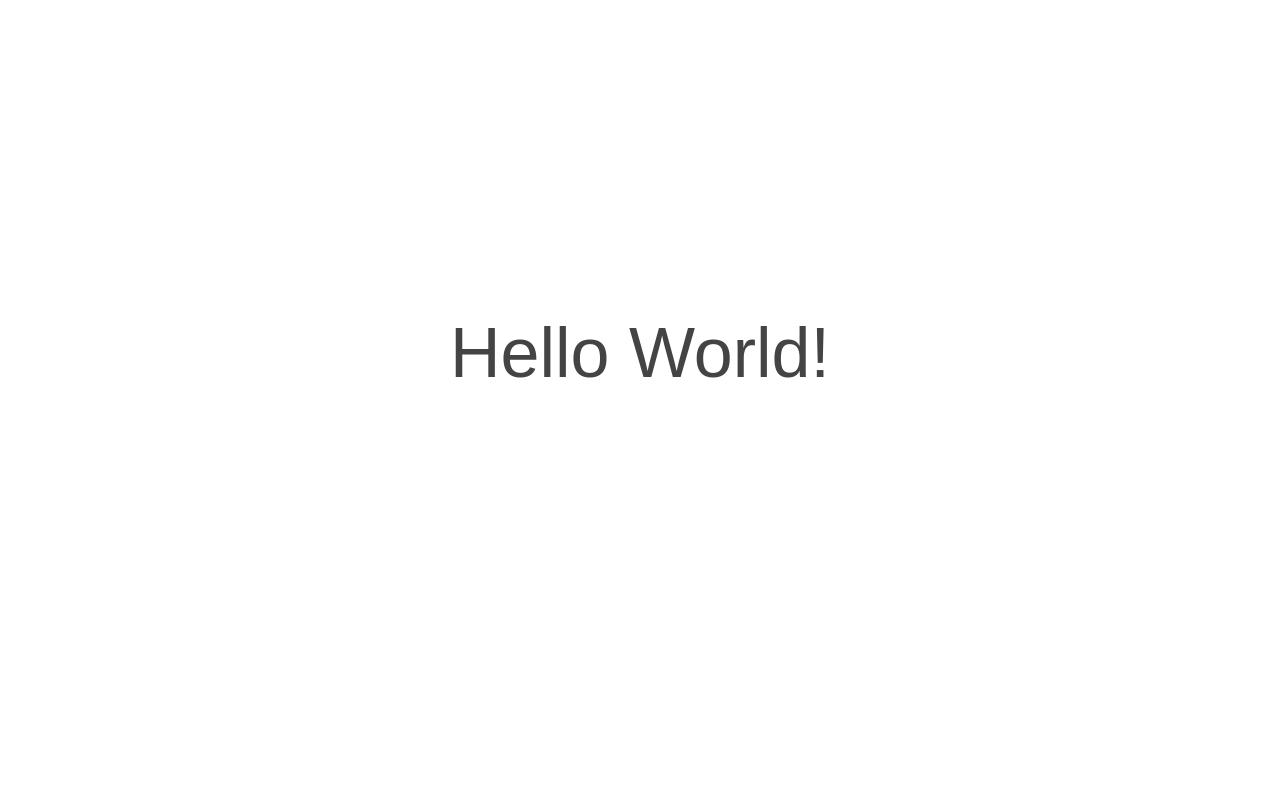
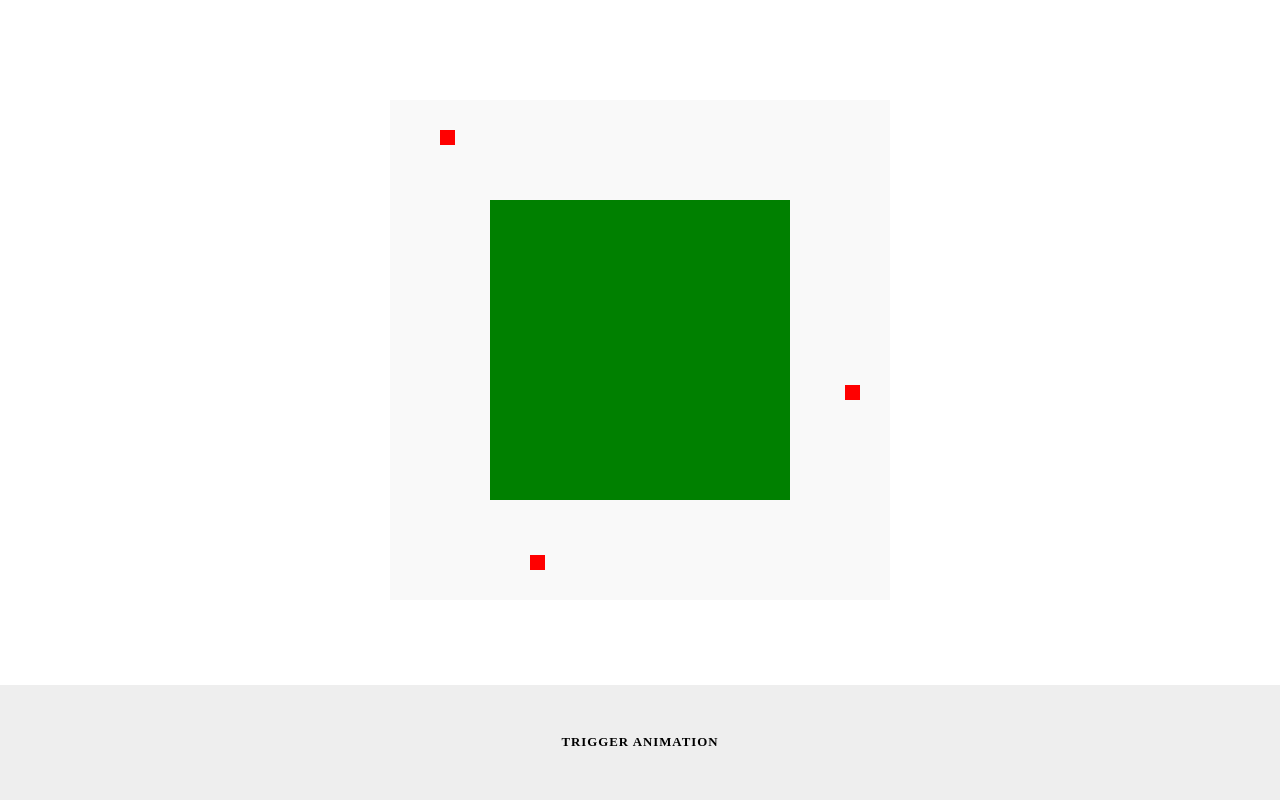
Before and after one commit to NathanHass/CSS-Playground, a website: page index.html in a window 1280 px wide. Drawn offline with nearby package versions, Linux system fonts and the light colour scheme.

Commit message:
added some basic styles

```diff
--- a/index.html
+++ b/index.html
@@ -5,10 +5,20 @@
 		<meta name="viewport" content="width=device-width, initial-scale=1">
 		<script type="text/javascript" src="/bower_components/modernizr/modernizr.js"></script>
 		<link rel="stylesheet" href="static/css/screen.css">
+		<script src="//use.typekit.net/rus4xtl.js"></script>
+		<script>try{Typekit.load();}catch(e){}</script>
 	</head>
 
 	<body class="body">
-
+		<div class="page-content">
+			<div class="earth-anim">
+				<i class="earth-anim__star earth-anim__star--1"></i>
+				<i class="earth-anim__star earth-anim__star--2"></i>
+				<i class="earth-anim__star earth-anim__star--3"></i>
+				<i class="earth-anim__earth"></i>
+			</div>
+		</div>
+		<button class="anim-trigger">Trigger Animation</button>
 	</body>
 
 	<script type="text/javascript" src="/bower_components/jquery/dist/jquery.js"></script>
--- a/static/js/base.js
+++ b/static/js/base.js
@@ -3,6 +3,6 @@
  */
 
 
-$(function() {
-	console.log('Hello World!');
-});
+$('.anim-trigger').click(function() {
+  $('.earth-anim').toggleClass('is-active');
+})
--- a/static/scss/partials/_animations.scss
+++ b/static/scss/partials/_animations.scss
@@ -2,9 +2,9 @@
 
 @include keyframes(anim-test) {
   0% {
-    background: #000;
+    opacity: 0;
   }
   100%{
-    background: #fff;
+    opacity: 1;
   }
 }
--- /dev/null
+++ b/static/scss/partials/_mixins.scss
@@ -0,0 +1,17 @@
+// This mixin can be used to increment the transition or animation delay of sibling elements using the :nth-child(n) selector, most commonly <li>'s in a <ul>.
+//
+// Parameter Definitions
+// $offset = the time between transitions / animations
+// $count = the number of items animating
+// $delay = adds a delay to the series of animations
+// $type = specifies the type of delay. This can be either transition or animation.
+// see http://codepen.io/nathanhass/pen/LVVxwg
+
+@mixin increment-delay($offset: .05s, $count: 10, $delay: 0, $type: transition) {
+  @for $i from 1 through $count {
+    $time: ($i * $offset) + $delay;
+    &:nth-child(#{$i}) {
+      #{$type}-delay: $time;
+    }
+  }
+}
--- a/static/scss/screen.scss
+++ b/static/scss/screen.scss
@@ -1,19 +1,104 @@
 @import "base";
+@import "partials/fonts";
+@import "partials/mixins";
 @import "partials/animations";
 
-html {
-	color: pink;
-	padding: 10px;
+
+$box-size: 500px;
+$box-color: #f9f9f9;
+
+$star-size: 15px;
+$star-color: red;
+
+$earth-size: 300px;
+$earth-color: green;
+
+.page-content {
+	overflow: hidden;
+	min-height: 100vh;
+
 }
 
-body {
-	// test animation
-	@include animation(anim-test 1s);
-	&:after {
-		content:'Hello World!';
-		display: block;
-		text-align: center;
-		font-size: 70px;
-		padding: 300px 0;
+.earth-anim {
+	position: relative;
+	max-width: $box-size;
+	height: $box-size;
+	margin: 100px auto 0;
+	background: $box-color;
+}
+
+// stars
+
+.earth-anim__star {
+	display: block;
+	width: $star-size;
+	height: $star-size;
+	background: $star-color;
+	position: absolute;
+
+	.is-active & {
+		background-color: yellow;
 	}
 }
+
+.earth-anim__star--1 {
+	// position star here
+	top: 30px;
+	left: 50px;
+}
+
+.earth-anim__star--2 {
+	// position star here
+	bottom: 200px;
+	right: 30px;
+}
+
+.earth-anim__star--3 {
+	// position star here
+	bottom: 30px;
+	left: 140px;
+}
+
+// earth
+
+.earth-anim__earth {
+	display: block;
+	// declare the size
+	width: $earth-size;
+	height: $earth-size;
+
+	// absolute center this thing
+	position: absolute;
+	top: ($earth-size * -0.5);
+	left: ($earth-size * -0.5);
+	margin-top: 50%;
+	margin-left: 50%;
+
+	// lets add some style
+	background-color: $earth-color;
+	.is-active & {
+		background-color: red;
+	}
+}
+
+
+.anim-trigger {
+	@include input-default;
+	width: 100%;
+	position: fixed;
+	bottom: 0;
+	left: 0;
+	right: 0;
+
+	// type
+	font-family: "proxima-nova";
+	font-weight: 700;
+	letter-spacing: 1px;
+	text-transform: uppercase;
+
+	// basic styles
+	padding: 50px 0;
+	text-align: center;
+	background: #eee;
+
+}
```
Also changed, not shown: static/css/screen.css.
